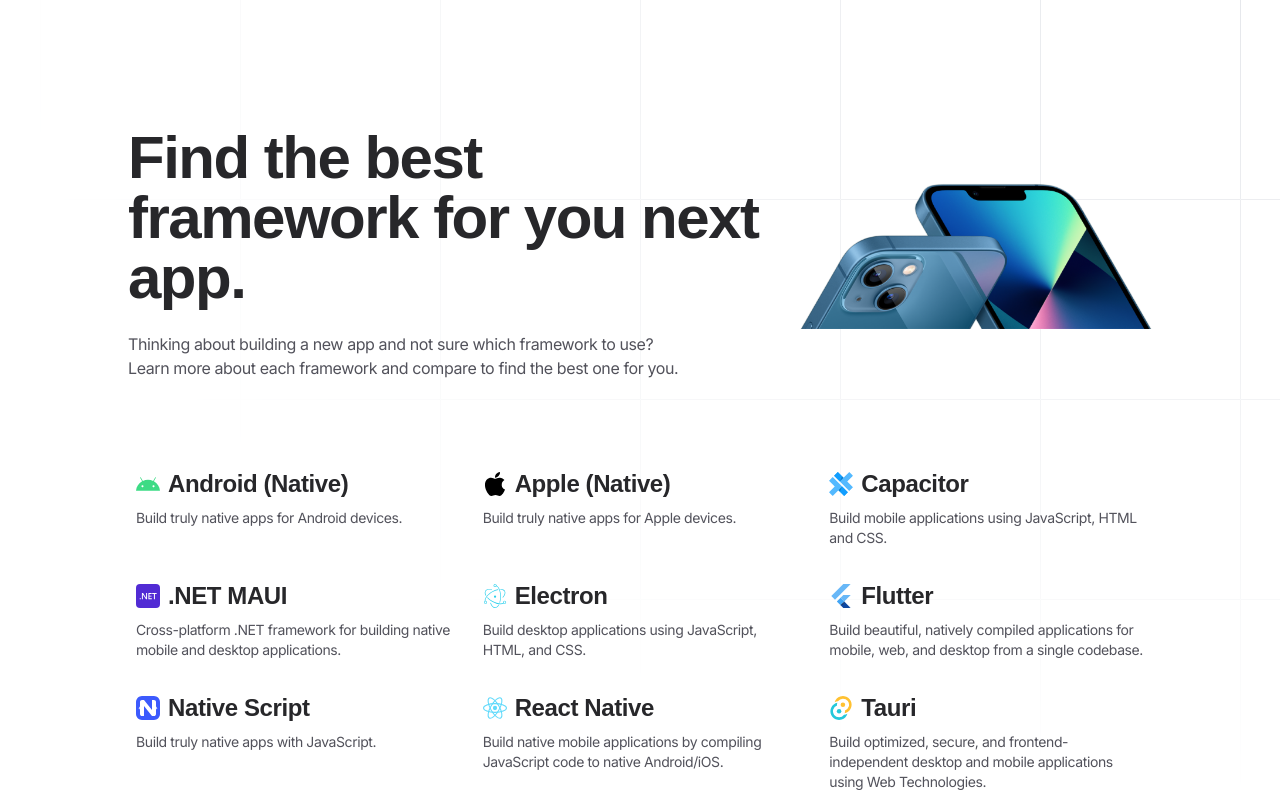
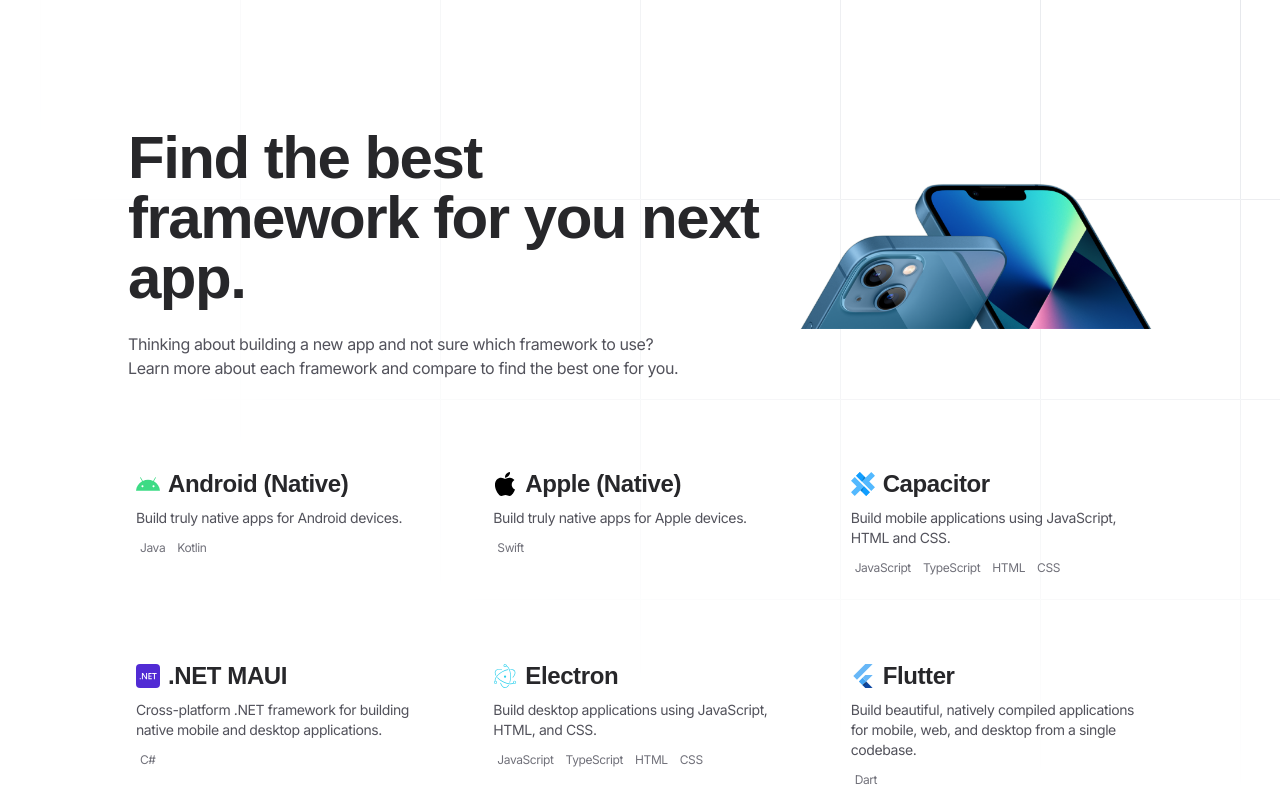
Before and after one commit to aptabase/buildwith.app, a Next.js app: page / in a window 1280 px wide. Shown: the top 800 px of the page. Built offline with nearby package versions, Linux system fonts and the light colour scheme; a web font is replaced by a local one.

Commit message:
fix homepage

```diff
--- a/src/app/FrameworkCard.tsx
+++ b/src/app/FrameworkCard.tsx
@@ -27,6 +27,13 @@
       <p className="relative z-10 mt-2 text-sm text-zinc-600">
         {props.framework.short_description}
       </p>
+      <ul className="flex space-x-1 text-xs mt-2">
+        {props.framework.languages.map((l) => (
+          <li key={l} className="text-zinc-500 p-1">
+            {l}
+          </li>
+        ))}
+      </ul>
     </Link>
   );
 }
--- a/src/app/page.tsx
+++ b/src/app/page.tsx
@@ -16,7 +16,7 @@
     title: "Build your next app with...",
     description: "Find and compare the best framework for your next app",
     url: `https://buildwith.app`,
-    images: ["https://buildwith.app/twitter.png"],
+    images: ["/twitter.png"],
   },
 };
 
@@ -45,7 +45,7 @@
                 />
               </div>
               <div className="mt-16 sm:mt-20">
-                <div className="grid grid-cols-1 gap-x-4 gap-y-4 sm:gap-y-4 sm:grid-cols-2 lg:grid-cols-3">
+                <div className="grid grid-cols-1 gap-x-12 gap-y-4 sm:gap-y-16 sm:grid-cols-2 lg:grid-cols-3">
                   {frameworks.map((framework) => (
                     <FrameworkCard key={framework.slug} framework={framework} />
                   ))}
```
